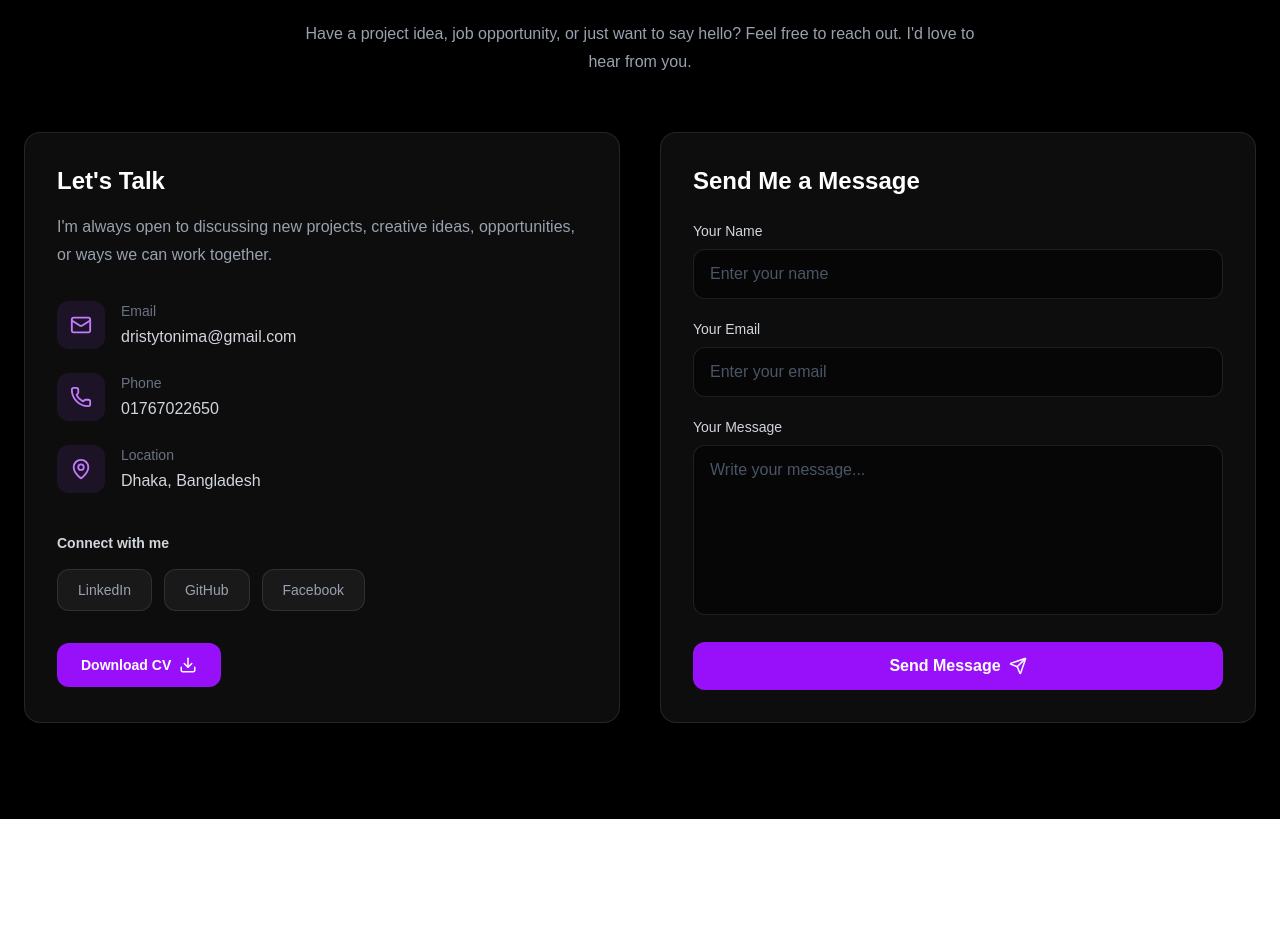
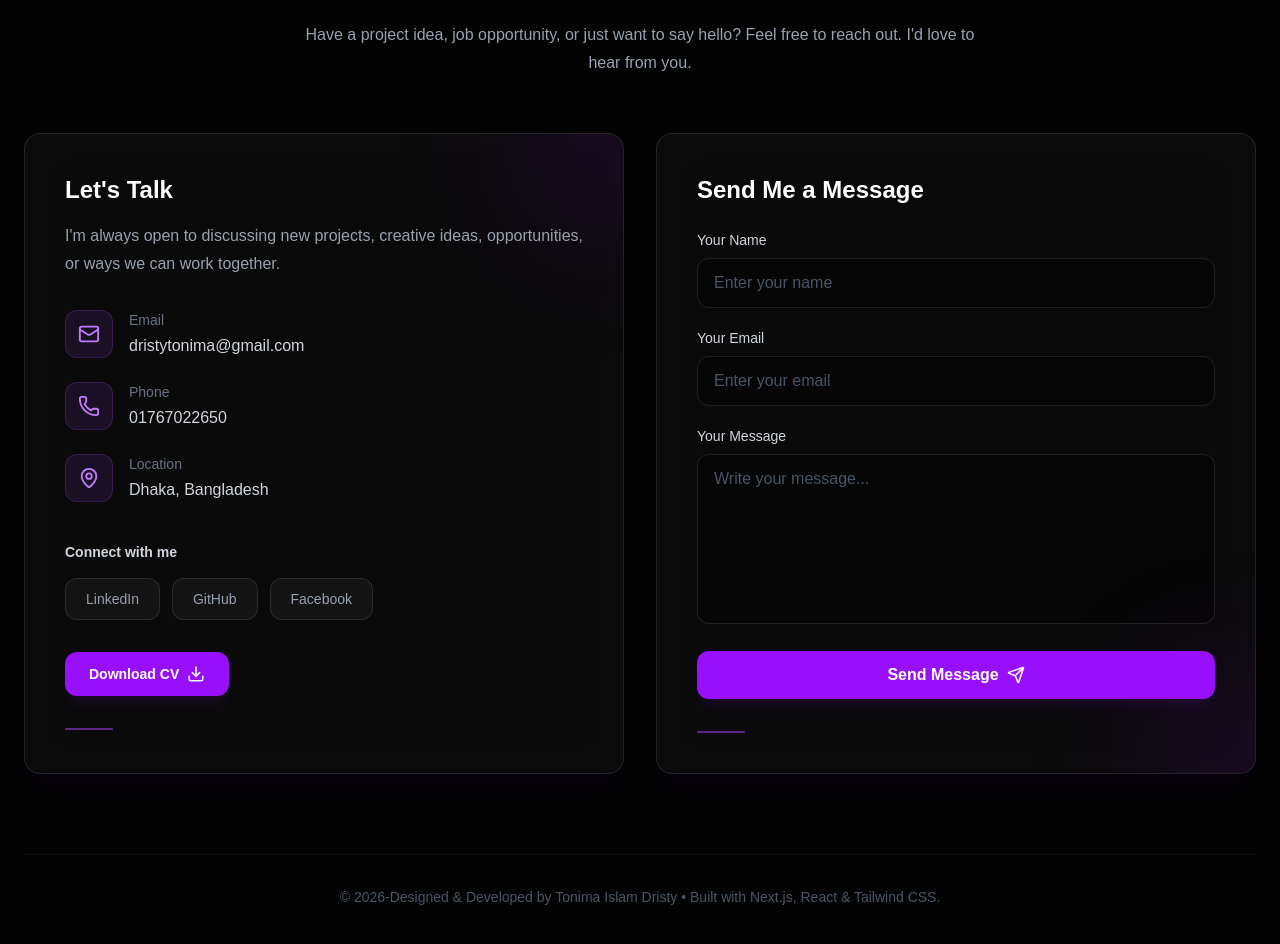
Before and after one commit to TonimaDristy/nextjs-portfolio, a Next.js app: page / in a window 1280 px wide. Shown: the part 5680-6624 px from the top of the page. Before the commit the page ends 6499 px from the top, so only its background shows below. Built offline with nearby package versions, Linux system fonts and the light colour scheme.

Commit message:
Update contact page color and footer text

```diff
--- a/components/Contact.tsx
+++ b/components/Contact.tsx
@@ -36,7 +36,10 @@ export default function Contact() {
   };
 
   return (
-    <section id="contact" className="bg-black px-6 py-24 text-white">
+    <section
+      id="contact"
+      className="border-t border-white/5 bg-black/40 px-6 py-24 text-white backdrop-blur-sm"
+    >
       <div className="mx-auto max-w-7xl">
         {/* Heading */}
         <div className="text-center">
@@ -53,9 +56,13 @@ export default function Contact() {
         </div>
 
         {/* Contact Content */}
-        <div className="mt-14 grid gap-10 md:grid-cols-2">
+        <div className="mt-14 grid gap-8 md:grid-cols-2">
           {/* Left Side */}
-          <div className="rounded-2xl border border-white/10 bg-white/5 p-8">
+          <div className="group relative overflow-hidden rounded-2xl border border-white/10 bg-white/[0.035] p-8 shadow-xl shadow-purple-950/10 backdrop-blur-xl transition-all duration-500 hover:border-purple-500/40 hover:bg-purple-500/[0.05] hover:shadow-2xl hover:shadow-purple-900/20 md:p-10">
+            {/* Decorative Glow */}
+            <div className="pointer-events-none absolute -right-20 -top-20 h-48 w-48 rounded-full bg-purple-600/10 blur-3xl transition duration-500 group-hover:bg-purple-500/20" />
+
+            <div className="relative">
               <h3 className="text-2xl font-semibold">Let&apos;s Talk</h3>
 
               <p className="mt-4 leading-7 text-gray-400">
@@ -68,19 +75,19 @@ export default function Contact() {
                 {/* Email */}
                 <a
                   href="mailto:dristytonima@gmail.com"
-                className="group flex items-center gap-4"
+                  className="group/item flex items-center gap-4"
                 >
-                <div className="flex h-12 w-12 shrink-0 items-center justify-center rounded-xl bg-purple-500/10">
+                  <div className="flex h-12 w-12 shrink-0 items-center justify-center rounded-xl border border-purple-500/20 bg-purple-500/10">
                     <Mail
                       size={22}
-                    className="text-purple-400 transition-transform duration-300 group-hover:scale-110"
+                      className="text-purple-400 transition-transform duration-300 group-hover/item:scale-110"
                     />
                   </div>
 
                   <div>
                     <p className="text-sm text-gray-500">Email</p>
 
-                  <p className="mt-1 text-gray-300 transition group-hover:text-purple-400">
+                    <p className="mt-1 text-gray-300 transition duration-300 group-hover/item:text-purple-400">
                       dristytonima@gmail.com
                     </p>
                   </div>
@@ -89,19 +96,19 @@ export default function Contact() {
                 {/* Phone */}
                 <a
                   href="tel:+8801767022650"
-                className="group flex items-center gap-4"
+                  className="group/item flex items-center gap-4"
                 >
-                <div className="flex h-12 w-12 shrink-0 items-center justify-center rounded-xl bg-purple-500/10">
+                  <div className="flex h-12 w-12 shrink-0 items-center justify-center rounded-xl border border-purple-500/20 bg-purple-500/10">
                     <Phone
                       size={22}
-                    className="text-purple-400 transition-transform duration-300 group-hover:scale-110"
+                      className="text-purple-400 transition-transform duration-300 group-hover/item:scale-110"
                     />
                   </div>
 
                   <div>
                     <p className="text-sm text-gray-500">Phone</p>
 
-                  <p className="mt-1 text-gray-300 transition group-hover:text-purple-400">
+                    <p className="mt-1 text-gray-300 transition duration-300 group-hover/item:text-purple-400">
                       01767022650
                     </p>
                   </div>
@@ -109,7 +116,7 @@ export default function Contact() {
 
                 {/* Location */}
                 <div className="flex items-center gap-4">
-                <div className="flex h-12 w-12 shrink-0 items-center justify-center rounded-xl bg-purple-500/10">
+                  <div className="flex h-12 w-12 shrink-0 items-center justify-center rounded-xl border border-purple-500/20 bg-purple-500/10">
                     <MapPin size={22} className="text-purple-400" />
                   </div>
 
@@ -132,7 +139,7 @@ export default function Contact() {
                     href="https://www.linkedin.com/in/tonima-dristy650"
                     target="_blank"
                     rel="noopener noreferrer"
-                  className="rounded-xl border border-white/10 bg-white/5 px-5 py-2.5 text-sm font-medium text-gray-400 transition hover:border-purple-500/50 hover:bg-purple-500/10 hover:text-purple-400"
+                    className="rounded-xl border border-white/10 bg-white/[0.04] px-5 py-2.5 text-sm font-medium text-gray-400 transition-all duration-300 hover:-translate-y-1 hover:border-purple-500/50 hover:bg-purple-500/10 hover:text-purple-400"
                   >
                     LinkedIn
                   </a>
@@ -141,7 +148,7 @@ export default function Contact() {
                     href="https://github.com/TonimaDristy"
                     target="_blank"
                     rel="noopener noreferrer"
-                  className="rounded-xl border border-white/10 bg-white/5 px-5 py-2.5 text-sm font-medium text-gray-400 transition hover:border-purple-500/50 hover:bg-purple-500/10 hover:text-purple-400"
+                    className="rounded-xl border border-white/10 bg-white/[0.04] px-5 py-2.5 text-sm font-medium text-gray-400 transition-all duration-300 hover:-translate-y-1 hover:border-purple-500/50 hover:bg-purple-500/10 hover:text-purple-400"
                   >
                     GitHub
                   </a>
@@ -150,7 +157,7 @@ export default function Contact() {
                     href="https://www.facebook.com/TI.Dristy.33"
                     target="_blank"
                     rel="noopener noreferrer"
-                  className="rounded-xl border border-white/10 bg-white/5 px-5 py-2.5 text-sm font-medium text-gray-400 transition hover:border-purple-500/50 hover:bg-purple-500/10 hover:text-purple-400"
+                    className="rounded-xl border border-white/10 bg-white/[0.04] px-5 py-2.5 text-sm font-medium text-gray-400 transition-all duration-300 hover:-translate-y-1 hover:border-purple-500/50 hover:bg-purple-500/10 hover:text-purple-400"
                   >
                     Facebook
                   </a>
@@ -161,15 +168,23 @@ export default function Contact() {
               <a
                 href="/CV.pdf"
                 download
-              className="mt-8 inline-flex items-center gap-2 rounded-xl bg-purple-600 px-6 py-3 text-sm font-semibold text-white transition hover:bg-purple-500"
+                className="mt-8 inline-flex items-center gap-2 rounded-xl bg-purple-600 px-6 py-3 text-sm font-semibold text-white shadow-lg shadow-purple-900/20 transition-all duration-300 hover:-translate-y-1 hover:bg-purple-500 hover:shadow-purple-900/40"
               >
                 Download CV
                 <Download size={18} />
               </a>
+
+              {/* Bottom Accent */}
+              <div className="mt-8 h-[2px] w-12 rounded-full bg-purple-500/50 transition-all duration-500 group-hover:w-24 group-hover:bg-purple-400" />
+            </div>
           </div>
 
           {/* Right Side - Contact Form */}
-          <div className="rounded-2xl border border-white/10 bg-white/5 p-8">
+          <div className="group relative overflow-hidden rounded-2xl border border-white/10 bg-white/[0.035] p-8 shadow-xl shadow-purple-950/10 backdrop-blur-xl transition-all duration-500 hover:border-purple-500/40 hover:bg-purple-500/[0.05] hover:shadow-2xl hover:shadow-purple-900/20 md:p-10">
+            {/* Decorative Glow */}
+            <div className="pointer-events-none absolute -bottom-20 -right-20 h-48 w-48 rounded-full bg-purple-600/10 blur-3xl transition duration-500 group-hover:bg-purple-500/20" />
+
+            <div className="relative">
               <h3 className="text-2xl font-semibold">Send Me a Message</h3>
 
               <form onSubmit={handleSubmit} className="mt-6 space-y-5">
@@ -188,7 +203,7 @@ export default function Contact() {
                     type="text"
                     required
                     placeholder="Enter your name"
-                  className="w-full rounded-xl border border-white/10 bg-black/50 px-4 py-3 text-white outline-none transition placeholder:text-gray-600 focus:border-purple-500"
+                    className="w-full rounded-xl border border-white/10 bg-black/40 px-4 py-3 text-white outline-none transition-all duration-300 placeholder:text-gray-600 focus:border-purple-500 focus:bg-purple-500/[0.04] focus:ring-1 focus:ring-purple-500/30"
                   />
                 </div>
 
@@ -207,7 +222,7 @@ export default function Contact() {
                     type="email"
                     required
                     placeholder="Enter your email"
-                  className="w-full rounded-xl border border-white/10 bg-black/50 px-4 py-3 text-white outline-none transition placeholder:text-gray-600 focus:border-purple-500"
+                    className="w-full rounded-xl border border-white/10 bg-black/40 px-4 py-3 text-white outline-none transition-all duration-300 placeholder:text-gray-600 focus:border-purple-500 focus:bg-purple-500/[0.04] focus:ring-1 focus:ring-purple-500/30"
                   />
                 </div>
 
@@ -226,7 +241,7 @@ export default function Contact() {
                     rows={6}
                     required
                     placeholder="Write your message..."
-                  className="w-full resize-none rounded-xl border border-white/10 bg-black/50 px-4 py-3 text-white outline-none transition placeholder:text-gray-600 focus:border-purple-500"
+                    className="w-full resize-none rounded-xl border border-white/10 bg-black/40 px-4 py-3 text-white outline-none transition-all duration-300 placeholder:text-gray-600 focus:border-purple-500 focus:bg-purple-500/[0.04] focus:ring-1 focus:ring-purple-500/30"
                   />
                 </div>
 
@@ -241,14 +256,31 @@ export default function Contact() {
                 <button
                   type="submit"
                   disabled={isSending}
-                className="inline-flex w-full items-center justify-center gap-2 rounded-xl bg-purple-600 px-6 py-3 font-semibold text-white transition hover:bg-purple-500 disabled:cursor-not-allowed disabled:opacity-60"
+                  className="inline-flex w-full items-center justify-center gap-2 rounded-xl bg-purple-600 px-6 py-3 font-semibold text-white shadow-lg shadow-purple-900/20 transition-all duration-300 hover:-translate-y-1 hover:bg-purple-500 hover:shadow-purple-900/40 disabled:cursor-not-allowed disabled:opacity-60"
                 >
                   {isSending ? "Sending..." : "Send Message"}
 
-                {!isSending && <Send size={18} />}
+                  {!isSending && (
+                    <Send
+                      size={18}
+                      className="transition-transform duration-300"
+                    />
+                  )}
                 </button>
               </form>
+
+              {/* Bottom Accent */}
+              <div className="mt-8 h-[2px] w-12 rounded-full bg-purple-500/50 transition-all duration-500 group-hover:w-24 group-hover:bg-purple-400" />
             </div>
+          </div>
+        </div>
+
+        {/* Footer */}
+        <div className="mt-20 border-t border-white/5 pt-8 text-center">
+          <p className="text-sm text-gray-600">
+            © 2026-Designed & Developed by Tonima Islam Dristy • Built with
+            Next.js, React & Tailwind CSS.{" "}
+          </p>
         </div>
       </div>
     </section>
```
Lines whose indentation alone changed are shown as unchanged.
